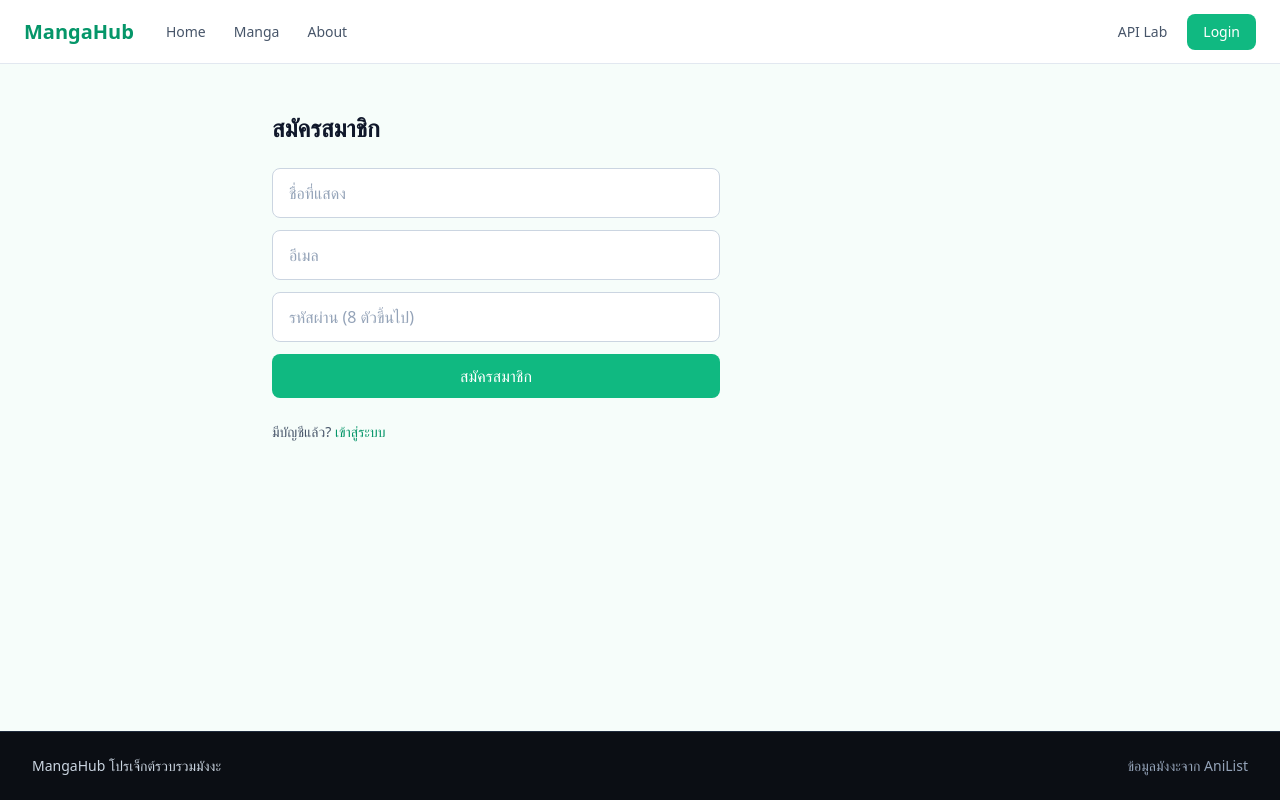
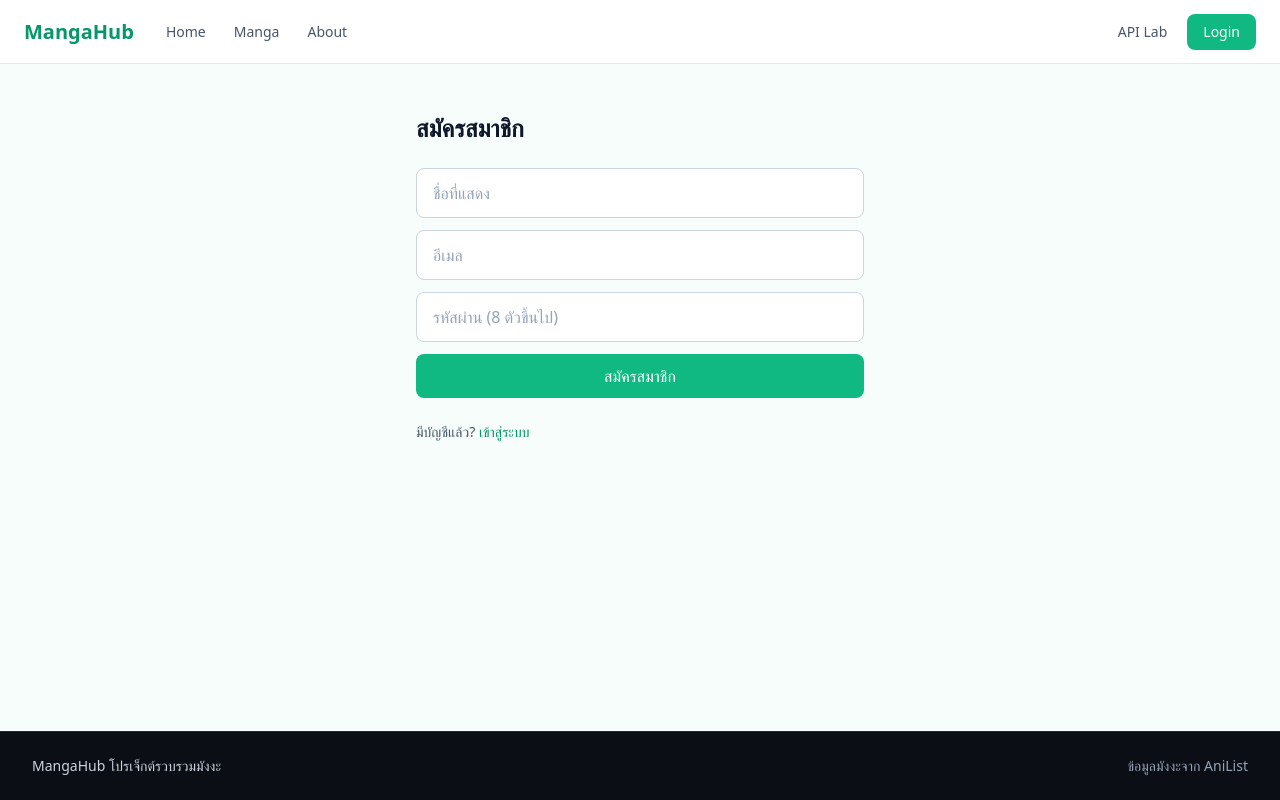
Before and after one commit to 670710981/Mangahub-Clover, a React (Create React App) app in the folder mangahub-frontend/: page /register in a window 1280 px wide. Built offline with nearby package versions, Linux system fonts and the light colour scheme.

Commit message:
fix login register

```diff
--- a/mangahub-frontend/src/pages/Login.jsx
+++ b/mangahub-frontend/src/pages/Login.jsx
@@ -29,7 +29,7 @@ function Login() {
 
   return (
     <div className="mx-auto max-w-3xl px-4 py-12">
-      <form onSubmit={onSubmit} noValidate className="max-w-md">
+      <form onSubmit={onSubmit} noValidate className="mx-auto max-w-md">
         <h1 className="mb-6 text-2xl font-semibold text-slate-900">เข้าสู่ระบบ</h1>
 
         <div className="space-y-3">
--- a/mangahub-frontend/src/pages/Register.jsx
+++ b/mangahub-frontend/src/pages/Register.jsx
@@ -37,7 +37,7 @@ function Register() {
 
   return (
     <div className="mx-auto max-w-3xl px-4 py-12">
-      <form onSubmit={onSubmit} noValidate className="max-w-md">
+      <form onSubmit={onSubmit} noValidate className="mx-auto max-w-md">
         <h1 className="mb-6 text-2xl font-semibold text-slate-900">สมัครสมาชิก</h1>
 
         <div className="space-y-3">
```
